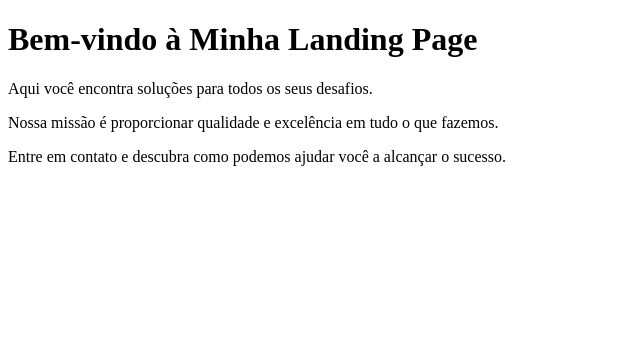
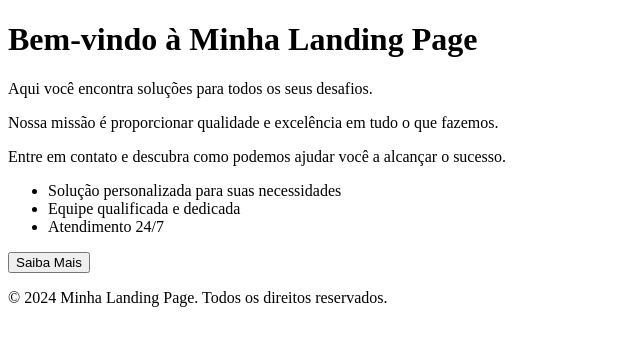
Before and after one commit to Dolfino/tabify-, a Next.js app: page / in a window 1280 px wide. Shown: the top 346 px of the page, without its empty margins (0-640 px from the left). Built offline with nearby package versions, Linux system fonts and the light colour scheme.

Commit message:
Modificado a frase

```diff
--- a/pages/index.js
+++ b/pages/index.js
@@ -5,6 +5,18 @@ function Home() {
             <p>Aqui você encontra soluções para todos os seus desafios.</p>
             <p>Nossa missão é proporcionar qualidade e excelência em tudo o que fazemos.</p>
             <p>Entre em contato e descubra como podemos ajudar você a alcançar o sucesso.</p>
+
+            <ul>
+                <li>Solução personalizada para suas necessidades</li>
+                <li>Equipe qualificada e dedicada</li>
+                <li>Atendimento 24/7</li>
+            </ul>
+
+            <button onClick={() => alert("Obrigado por visitar!")}>Saiba Mais</button>
+
+            <footer>
+                <p>&copy; 2024 Minha Landing Page. Todos os direitos reservados.</p>
+            </footer>
         </div>
     );
 }
```
